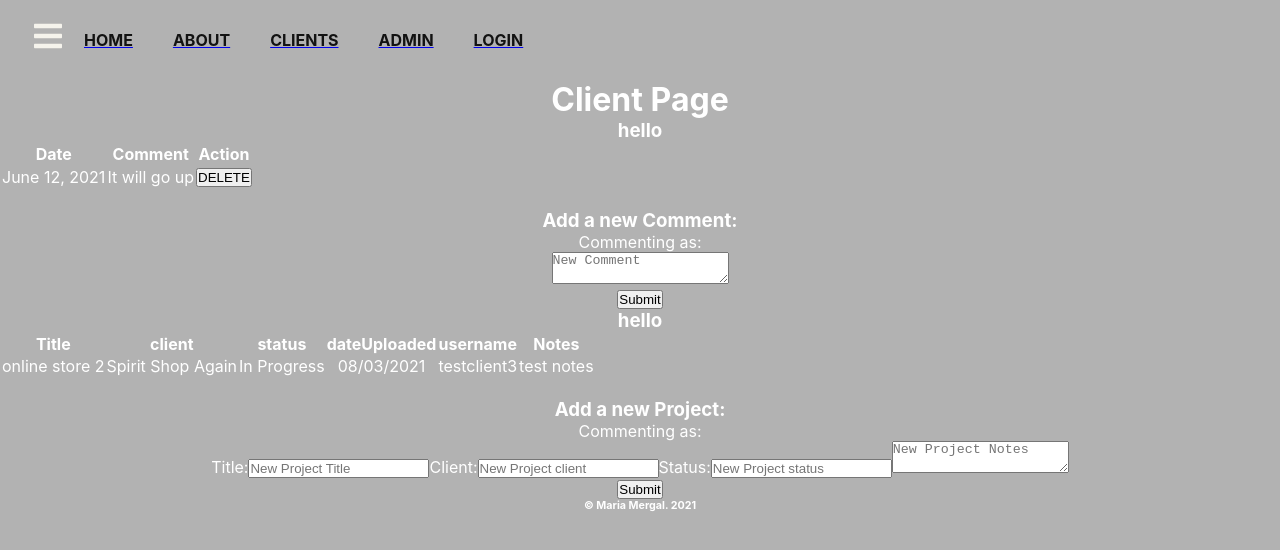
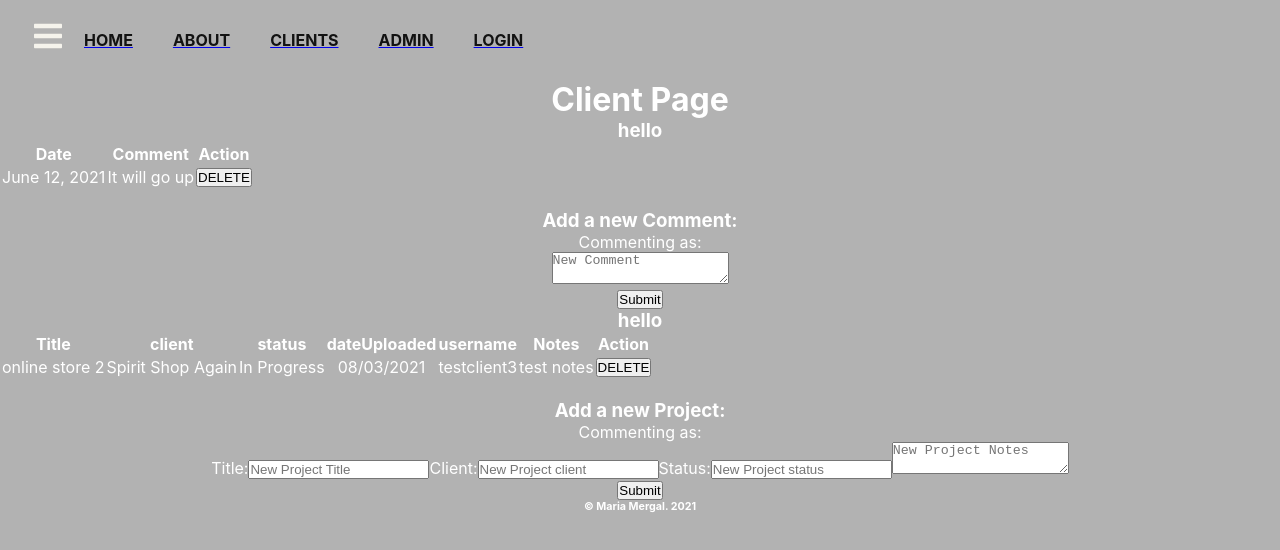
Before and after one commit to mmergal92/Capstone_Front_End, a React (Create React App) app in the folder client-portal/: page /client in a window 1280 px wide. Shown: the top 550 px of the page. Built offline with nearby package versions, Linux system fonts and the light colour scheme; no server answers.

Commit message:
updated delete

```diff
--- a/client-portal/src/components/project.js
+++ b/client-portal/src/components/project.js
@@ -56,15 +56,15 @@ function ProjectBox() {
         console.log("Adding text of username")
         setUsername(event.target.value)
     };
-    // const handleDelete= async(value)=>{
-    //     const URL = "https://proof-backend.herokuapp.com/" + "user/"
-    //     console.log(URL)
-    //     // console.log(tempArray[0].comment)
-    //     const remove = await fetch (URL + "/" + value._id, {
-    //         method: 'DELETE',
-    //     })
-    //     console.log(value._id)
-    // }
+    const handleDelete= async(value)=>{
+        const URL = "https://proof-backend.herokuapp.com/" + "projects/"
+        console.log(URL)
+        // console.log(tempArray[0].comment)
+        const remove = await fetch (URL + "/" + value._id, {
+            method: 'DELETE',
+        })
+        console.log(value._id)
+    }
     const getNewList = async() => {
         const postURL = "https://proof-backend.herokuapp.com/" + "projects/"
         const response = await fetch (postURL)
@@ -115,6 +115,7 @@ function ProjectBox() {
                         <th>dateUploaded</th>
                         <th>username</th>
                         <th>Notes</th>
+                        <th>Action</th>
                         </tr>
                     </thead>
                     <tbody>
@@ -127,6 +128,7 @@ function ProjectBox() {
                                     <td>{value.dateUploaded}</td>
                                     <td>{value.username}</td>
                                     <td>{value.Notes}</td>
+                                    <td><button onClick={() => handleDelete(value)}>DELETE</button></td>
                                     </tr>
                         )})}
                     </tbody>
```
